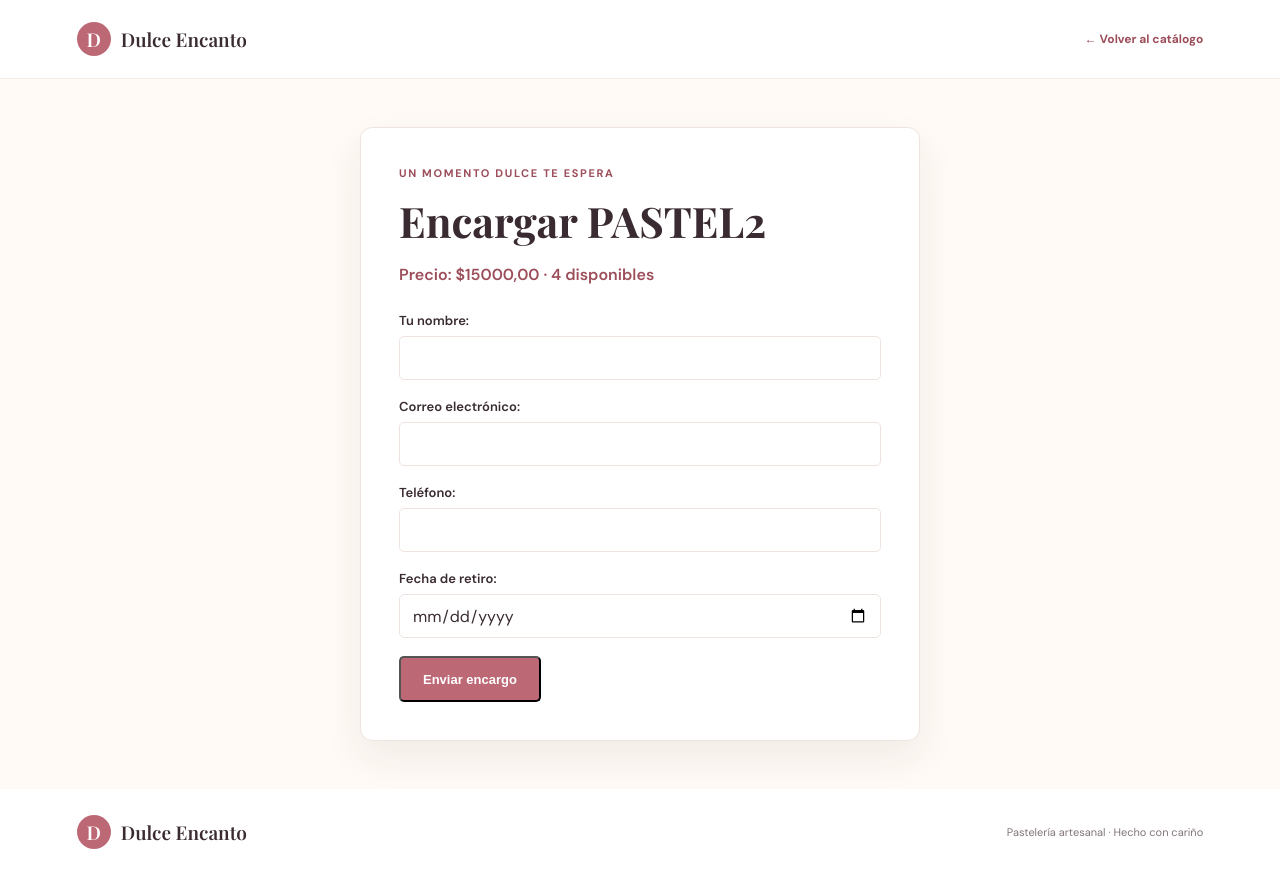
After one commit to Gonzal0Munoz80/evaluacion3, a Django app: page /encargar/1/ in a window 1280 px wide. The commit adds this page. Run offline with Django 5.2, Linux system fonts and the light colour scheme; data comes from the database, SQL or seed files in the repository; both versions use the stored data as it was after the commit.

Commit message:
modificacion de formulario de encargo + comprobante sustento a cambios

```diff
--- a/config/urls.py
+++ b/config/urls.py
@@ -29,6 +29,11 @@ urlpatterns = [
         views.detalle_producto,
         name='detalle_producto',
     ),
+    path(
+        'encargar/<int:producto_id>/',
+        views.crear_encargo,
+        name='crear_encargo',
+    ),
 ]
 
 if settings.DEBUG:
--- a/pasteleria/admin.py
+++ b/pasteleria/admin.py
@@ -47,5 +47,5 @@ class ProductoAdmin(admin.ModelAdmin):
 
 @admin.register(encargo)
 class EncargoAdmin(admin.ModelAdmin):
-    list_display = ('nombre', 'correo', 'telefono', 'producto')
+    list_display = ('nombre', 'correo', 'telefono', 'producto', 'fecha_retiro')
     search_fields = ('nombre', 'correo', 'telefono', 'producto__nombre')
--- /dev/null
+++ b/pasteleria/forms.py
@@ -0,0 +1,23 @@
+from django import forms
+
+from .models import encargo
+
+
+class EncargoForm(forms.ModelForm):
+    class Meta:
+        model = encargo
+        fields = ('nombre', 'correo', 'telefono', 'fecha_retiro')
+        labels = {
+            'nombre': 'Tu nombre',
+            'correo': 'Correo electrónico',
+            'telefono': 'Teléfono',
+            'fecha_retiro': 'Fecha de retiro',
+        }
+        widgets = {
+            'nombre': forms.TextInput(attrs={'autocomplete': 'name'}),
+            'correo': forms.EmailInput(attrs={'autocomplete': 'email'}),
+            'telefono': forms.TextInput(
+                attrs={'type': 'tel', 'autocomplete': 'tel'}
+            ),
+            'fecha_retiro': forms.DateInput(attrs={'type': 'date'}),
+        }
--- a/pasteleria/models.py
+++ b/pasteleria/models.py
@@ -16,6 +16,7 @@ class encargo(models.Model):
     nombre = models.CharField(max_length=100)
     correo = models.EmailField()
     telefono = models.CharField(max_length=20)
+    fecha_retiro = models.DateField(null=True, verbose_name='Fecha de retiro')
     producto = models.ForeignKey(producto, on_delete=models.CASCADE)
     def __str__(self):
         return self.nombre
--- a/pasteleria/views.py
+++ b/pasteleria/views.py
@@ -1,5 +1,6 @@
-from django.shortcuts import render
+from django.shortcuts import get_object_or_404, render
 
+from .forms import EncargoForm
 from .models import producto
 
 
@@ -18,3 +19,33 @@ def detalle_producto(request, producto_id):
         'pasteleria/detalle_producto.html',
         {'producto': producto_actual},
     )
+
+
+def crear_encargo(request, producto_id):
+    producto_actual = get_object_or_404(producto, pk=producto_id)
+    if producto_actual.stock <= 0:
+        return render(request, 'pasteleria/404.html', status=404)
+
+    enviado = False
+    encargo_creado = None
+    if request.method == 'POST':
+        form = EncargoForm(request.POST)
+        if form.is_valid():
+            nuevo_encargo = form.save(commit=False)
+            nuevo_encargo.producto = producto_actual
+            nuevo_encargo.save()
+            enviado = True
+            encargo_creado = nuevo_encargo
+    else:
+        form = EncargoForm()
+
+    return render(
+        request,
+        'pasteleria/encargo.html',
+        {
+            'producto': producto_actual,
+            'form': form,
+            'enviado': enviado,
+            'encargo_creado': encargo_creado,
+        },
+    )
--- a/static/css/catalogo.css
+++ b/static/css/catalogo.css
@@ -519,6 +519,104 @@ h2,
     font-weight: 600;
 }
 
+.order-section {
+    display: grid;
+    min-height: 65vh;
+    place-items: center;
+    padding: 48px 20px;
+    background: var(--cream);
+}
+
+.order-card {
+    width: min(100%, 560px);
+    padding: 38px;
+    border: 1px solid var(--line);
+    border-radius: 12px;
+    background: #fff;
+    box-shadow: 0 16px 40px rgb(57 43 49 / 7%);
+}
+
+.order-card h1 {
+    margin-bottom: 12px;
+    font-size: clamp(30px, 5vw, 42px);
+}
+
+.order-card > p:not(.eyebrow) {
+    color: var(--muted);
+    line-height: 1.7;
+}
+
+.order-summary {
+    margin-bottom: 24px;
+    color: var(--rose-dark) !important;
+    font-weight: 600;
+}
+
+.order-card form p {
+    margin-bottom: 18px;
+}
+
+.order-card label {
+    display: block;
+    margin-bottom: 7px;
+    font-size: 13px;
+    font-weight: 600;
+}
+
+.order-card input {
+    width: 100%;
+    min-height: 44px;
+    padding: 9px 12px;
+    border: 1px solid var(--line);
+    border-radius: 5px;
+    color: var(--ink);
+    font: inherit;
+}
+
+.order-card input:focus {
+    border-color: var(--rose);
+    outline: 2px solid rgb(189 104 117 / 15%);
+}
+
+.order-card .errorlist {
+    margin: 6px 0 0;
+    padding-left: 18px;
+    color: #a22;
+    font-size: 13px;
+}
+
+.receipt-details {
+    display: grid;
+    gap: 14px;
+    margin: 28px 0;
+}
+
+.receipt-details div {
+    display: grid;
+    grid-template-columns: 140px 1fr;
+    gap: 12px;
+    padding-bottom: 10px;
+    border-bottom: 1px solid var(--line);
+}
+
+.receipt-details dt {
+    color: var(--muted);
+    font-size: 13px;
+}
+
+.receipt-details dd {
+    margin: 0;
+    font-size: 14px;
+    font-weight: 600;
+    overflow-wrap: anywhere;
+}
+
+.receipt-actions {
+    display: flex;
+    align-items: center;
+    gap: 20px;
+}
+
 .error-page {
     display: flex;
     min-height: 65vh;
@@ -661,3 +759,25 @@ h2,
         padding-bottom: 20px;
     }
 }
+
+@media print {
+    .site-header,
+    .site-footer,
+    .receipt-actions {
+        display: none !important;
+    }
+
+    .order-section {
+        display: block;
+        min-height: 0;
+        padding: 0;
+        background: #fff;
+    }
+
+    .order-card {
+        width: 100%;
+        padding: 0;
+        border: 0;
+        box-shadow: none;
+    }
+}
--- /dev/null
+++ b/templates/pasteleria/encargo.html
@@ -0,0 +1,89 @@
+{% load static %}
+<!DOCTYPE html>
+<html lang="es">
+<head>
+    <meta charset="UTF-8">
+    <meta name="viewport" content="width=device-width, initial-scale=1">
+    <title>Encargar {{ producto.nombre }} | Dulce Encanto</title>
+    <link rel="stylesheet" href="{% static 'css/catalogo.css' %}">
+</head>
+<body>
+    <header class="site-header">
+        <a class="brand" href="{% url 'catalogo' %}">
+            <span class="brand-mark" aria-hidden="true">D</span>
+            <span>Dulce Encanto</span>
+        </a>
+        <a class="text-link" href="{% url 'catalogo' %}">← Volver al catálogo</a>
+    </header>
+
+    <main class="order-section">
+        <div class="order-card">
+            {% if enviado %}
+                <section class="receipt">
+                    <p class="eyebrow">Comprobante de encargo #{{ encargo_creado.pk }}</p>
+                    <h1>¡Gracias por tu encargo!</h1>
+                    <p>Registramos tu solicitud. Nos pondremos en contacto contigo para
+                       confirmar los detalles.</p>
+                    <dl class="receipt-details">
+                        <div>
+                            <dt>Producto</dt>
+                            <dd>{{ encargo_creado.producto.nombre }}</dd>
+                        </div>
+                        <div>
+                            <dt>Precio indicado</dt>
+                            <dd>${{ encargo_creado.producto.precio }}</dd>
+                        </div>
+                        <div>
+                            <dt>Fecha de retiro</dt>
+                            <dd>{{ encargo_creado.fecha_retiro|date:"d/m/Y" }}</dd>
+                        </div>
+                        <div>
+                            <dt>Estado</dt>
+                            <dd>Pendiente de confirmación</dd>
+                        </div>
+                        <div>
+                            <dt>Cliente</dt>
+                            <dd>{{ encargo_creado.nombre }}</dd>
+                        </div>
+                        <div>
+                            <dt>Correo</dt>
+                            <dd>{{ encargo_creado.correo }}</dd>
+                        </div>
+                        <div>
+                            <dt>Teléfono</dt>
+                            <dd>{{ encargo_creado.telefono }}</dd>
+                        </div>
+                    </dl>
+                </section>
+                <div class="receipt-actions">
+                    <button class="button button-primary" type="button" onclick="window.print()">
+                        Imprimir comprobante
+                    </button>
+                    <a class="text-link" href="{% url 'catalogo' %}">Volver al catálogo</a>
+                </div>
+            {% else %}
+                <p class="eyebrow">Un momento dulce te espera</p>
+                <h1>Encargar {{ producto.nombre }}</h1>
+                <p class="order-summary">
+                    Precio: ${{ producto.precio }} · {{ producto.stock }} disponibles
+                </p>
+                <form method="post">
+                    {% csrf_token %}
+                    {{ form.as_p }}
+                    <button class="button button-primary" type="submit">
+                        Enviar encargo
+                    </button>
+                </form>
+            {% endif %}
+        </div>
+    </main>
+
+    <footer class="site-footer">
+        <a class="brand" href="{% url 'catalogo' %}">
+            <span class="brand-mark" aria-hidden="true">D</span>
+            <span>Dulce Encanto</span>
+        </a>
+        <p>Pastelería artesanal · Hecho con cariño</p>
+    </footer>
+</body>
+</html>
```
Also changed, not shown: pasteleria/tests.py (+54 -1 lines), templates/pasteleria/catalogo.html (+7 -4 lines), templates/pasteleria/detalle_producto.html (+7 -1 lines), db.sqlite3, pasteleria/migrations/0003_encargo_fecha_retiro.py (added).
